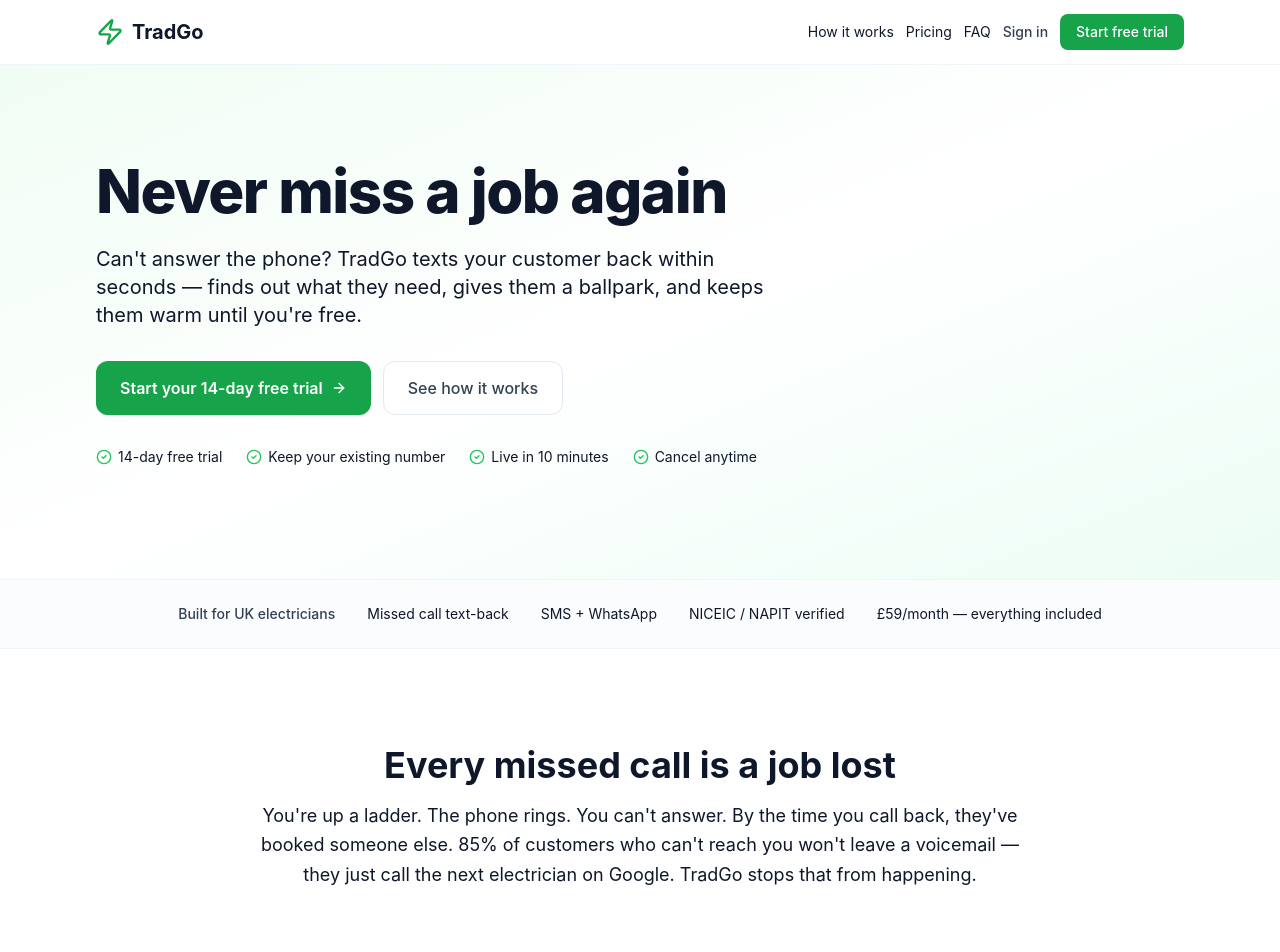
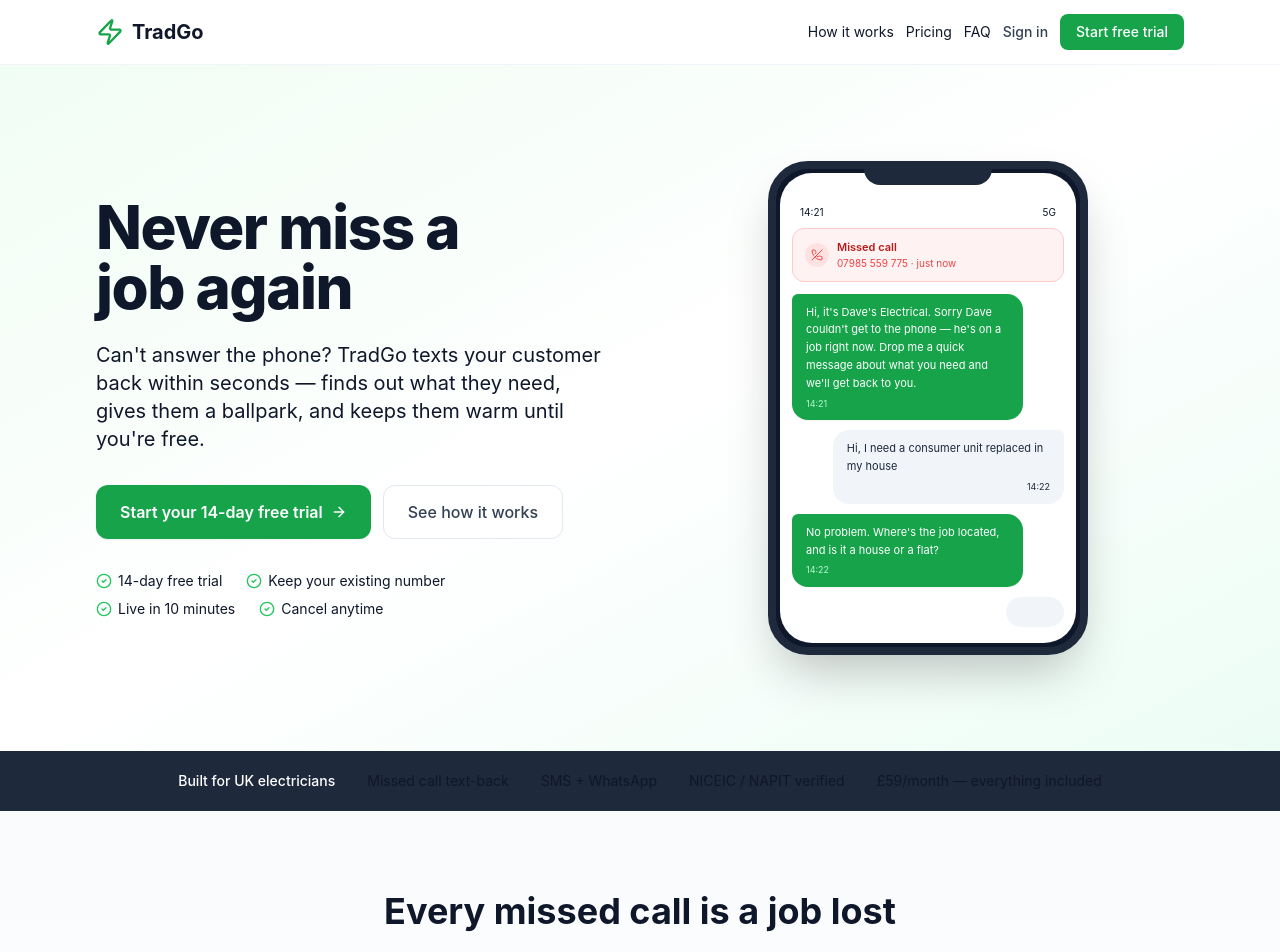
Before and after one commit to Agricog/TradGo, a React (Vite) app in the folder frontend/: page / in a window 1280 px wide. Shown: the top 952 px of the page. Built offline with nearby package versions, Linux system fonts and the light colour scheme; no server answers.

Commit message:
Update LandingPage.tsx

```diff
--- a/frontend/src/components/pages/LandingPage.tsx
+++ b/frontend/src/components/pages/LandingPage.tsx
@@ -225,6 +225,75 @@ const INCLUDED = [
 ]
 
 // ============================================================
+// Phone mockup component
+// ============================================================
+function PhoneMockup() {
+  return (
+    <div className="relative mx-auto w-[280px] sm:w-[320px]">
+      {/* Phone frame */}
+      <div className="rounded-[2.5rem] border-[8px] border-surface-800 bg-surface-900 p-1 shadow-2xl">
+        {/* Notch */}
+        <div className="absolute top-0 left-1/2 -translate-x-1/2 w-32 h-6 bg-surface-800 rounded-b-2xl z-10" />
+        {/* Screen */}
+        <div className="rounded-[2rem] bg-white overflow-hidden pt-8">
+          {/* Status bar */}
+          <div className="px-5 pb-2 flex items-center justify-between text-[10px] text-surface-400">
+            <span>14:21</span>
+            <span>5G</span>
+          </div>
+          {/* Missed call banner */}
+          <div className="mx-3 mb-3 bg-red-50 border border-red-200 rounded-xl px-3 py-2.5">
+            <div className="flex items-center gap-2">
+              <div className="h-6 w-6 rounded-full bg-red-100 flex items-center justify-center">
+                <PhoneOff className="h-3 w-3 text-red-500" />
+              </div>
+              <div>
+                <p className="text-[11px] font-semibold text-red-700">Missed call</p>
+                <p className="text-[10px] text-red-500">07985 559 775 · just now</p>
+              </div>
+            </div>
+          </div>
+          {/* Text conversation */}
+          <div className="px-3 space-y-2.5 pb-4">
+            {/* TradGo message */}
+            <div className="flex justify-start">
+              <div className="bg-brand-600 text-white rounded-2xl rounded-tl-md px-3.5 py-2.5 max-w-[85%] shadow-sm">
+                <p className="text-[11px] leading-relaxed">Hi, it's Dave's Electrical. Sorry Dave couldn't get to the phone — he's on a job right now. Drop me a quick message about what you need and we'll get back to you.</p>
+                <p className="text-[9px] text-brand-200 mt-1">14:21</p>
+              </div>
+            </div>
+            {/* Customer reply */}
+            <div className="flex justify-end">
+              <div className="bg-surface-100 text-surface-800 rounded-2xl rounded-tr-md px-3.5 py-2.5 max-w-[85%]">
+                <p className="text-[11px] leading-relaxed">Hi, I need a consumer unit replaced in my house</p>
+                <p className="text-[9px] text-surface-400 mt-1 text-right">14:22</p>
+              </div>
+            </div>
+            {/* Agent response */}
+            <div className="flex justify-start">
+              <div className="bg-brand-600 text-white rounded-2xl rounded-tl-md px-3.5 py-2.5 max-w-[85%] shadow-sm">
+                <p className="text-[11px] leading-relaxed">No problem. Where's the job located, and is it a house or a flat?</p>
+                <p className="text-[9px] text-brand-200 mt-1">14:22</p>
+              </div>
+            </div>
+            {/* Typing indicator */}
+            <div className="flex justify-end">
+              <div className="bg-surface-100 rounded-2xl px-4 py-3">
+                <div className="flex gap-1">
+                  <div className="h-1.5 w-1.5 rounded-full bg-surface-400 animate-bounce" style={{ animationDelay: '0ms' }} />
+                  <div className="h-1.5 w-1.5 rounded-full bg-surface-400 animate-bounce" style={{ animationDelay: '150ms' }} />
+                  <div className="h-1.5 w-1.5 rounded-full bg-surface-400 animate-bounce" style={{ animationDelay: '300ms' }} />
+                </div>
+              </div>
+            </div>
+          </div>
+        </div>
+      </div>
+    </div>
+  )
+}
+
+// ============================================================
 // Component
 // ============================================================
 export default function LandingPage() {
@@ -313,8 +382,10 @@ export default function LandingPage() {
       {/* HERO */}
       <section className="relative overflow-hidden">
         <div className="absolute inset-0 bg-gradient-to-br from-brand-50 via-white to-emerald-50" />
-        <div className="relative max-w-6xl mx-auto px-4 sm:px-6 lg:px-8 pt-16 pb-20 sm:pt-24 sm:pb-28">
-          <div className="max-w-3xl">
+        <div className="relative max-w-6xl mx-auto px-4 sm:px-6 lg:px-8 pt-16 pb-16 sm:pt-24 sm:pb-24">
+          <div className="grid lg:grid-cols-2 gap-12 lg:gap-16 items-center">
+            {/* Left column — copy */}
+            <div>
               <h1 className="text-4xl sm:text-5xl lg:text-6xl font-extrabold text-surface-900 tracking-tight leading-[1.1]">
                 Never miss a job&nbsp;again
               </h1>
@@ -346,13 +417,18 @@ export default function LandingPage() {
                 <span className="flex items-center gap-1.5"><CheckCircle2 className="h-4 w-4 text-brand-500" /> Cancel anytime</span>
               </div>
             </div>
+            {/* Right column — phone mockup */}
+            <div className="hidden lg:flex justify-center">
+              <PhoneMockup />
+            </div>
+          </div>
         </div>
       </section>
 
       {/* SOCIAL PROOF BAR */}
-      <section className="border-y border-surface-100 bg-surface-50/50">
-        <div className="max-w-6xl mx-auto px-4 sm:px-6 lg:px-8 py-6 flex flex-wrap items-center justify-center gap-8 text-sm text-surface-500">
-          <span className="text-surface-700 font-medium">Built for UK electricians</span>
+      <section className="bg-surface-800">
+        <div className="max-w-6xl mx-auto px-4 sm:px-6 lg:px-8 py-5 flex flex-wrap items-center justify-center gap-8 text-sm text-surface-300">
+          <span className="text-white font-medium">Built for UK electricians</span>
           <span>Missed call text-back</span>
           <span>SMS + WhatsApp</span>
           <span>NICEIC / NAPIT verified</span>
@@ -361,9 +437,9 @@ export default function LandingPage() {
       </section>
 
       {/* PROBLEM / SOLUTION */}
-      <section className="py-16 sm:py-24">
-        <div className="max-w-6xl mx-auto px-4 sm:px-6 lg:px-8">
-          <div className="max-w-3xl mx-auto text-center mb-12">
+      <section className="bg-gradient-to-b from-surface-50 to-white">
+        <div className="max-w-6xl mx-auto px-4 sm:px-6 lg:px-8 py-14 sm:py-20">
+          <div className="max-w-3xl mx-auto text-center">
             <h2 className="text-3xl sm:text-4xl font-bold text-surface-900">
               Every missed call is a job lost
             </h2>
@@ -375,7 +451,7 @@ export default function LandingPage() {
       </section>
 
       {/* FEATURES */}
-      <section className="py-16 sm:py-24 bg-surface-50/50">
+      <section className="py-14 sm:py-20 bg-white">
         <div className="max-w-6xl mx-auto px-4 sm:px-6 lg:px-8">
           <div className="text-center mb-12">
             <h2 className="text-3xl sm:text-4xl font-bold text-surface-900">
@@ -387,8 +463,8 @@ export default function LandingPage() {
           </div>
           <div className="grid sm:grid-cols-2 lg:grid-cols-3 gap-6 sm:gap-8">
             {FEATURES.map((feature) => (
-              <div key={feature.title} className="bg-white rounded-2xl p-6 sm:p-8 border border-surface-100 hover:border-brand-200 hover:shadow-sm transition-all">
-                <div className="h-10 w-10 rounded-xl bg-brand-50 flex items-center justify-center mb-4">
+              <div key={feature.title} className="bg-surface-50 rounded-2xl p-6 sm:p-8 border border-surface-100 hover:border-brand-200 hover:shadow-sm transition-all">
+                <div className="h-10 w-10 rounded-xl bg-brand-100 flex items-center justify-center mb-4">
                   <feature.icon className="h-5 w-5 text-brand-600" />
                 </div>
                 <h3 className="text-lg font-semibold text-surface-900 mb-2">{feature.title}</h3>
@@ -400,7 +476,7 @@ export default function LandingPage() {
       </section>
 
       {/* HOW IT WORKS */}
-      <section id="how-it-works" className="py-16 sm:py-24 scroll-mt-20">
+      <section id="how-it-works" className="py-14 sm:py-20 bg-surface-50 scroll-mt-20">
         <div className="max-w-6xl mx-auto px-4 sm:px-6 lg:px-8">
           <div className="text-center mb-12">
             <h2 className="text-3xl sm:text-4xl font-bold text-surface-900">
@@ -433,7 +509,7 @@ export default function LandingPage() {
       </section>
 
       {/* CLASSIFICATION EXPLAINER */}
-      <section className="py-16 sm:py-24 bg-surface-50/50">
+      <section className="py-14 sm:py-20 bg-white">
         <div className="max-w-6xl mx-auto px-4 sm:px-6 lg:px-8">
           <div className="max-w-3xl mx-auto">
             <h2 className="text-3xl sm:text-4xl font-bold text-surface-900 text-center mb-4">
@@ -443,7 +519,7 @@ export default function LandingPage() {
               Every message the agent sends is classified into one of three categories:
             </p>
             <div className="space-y-4">
-              <div className="bg-white rounded-xl p-5 border border-surface-100 flex gap-4 items-start">
+              <div className="bg-green-50 rounded-xl p-5 border border-green-100 flex gap-4 items-start">
                 <div className="shrink-0 h-8 w-8 rounded-lg bg-green-100 flex items-center justify-center">
                   <CheckCircle2 className="h-4 w-4 text-green-600" />
                 </div>
@@ -452,7 +528,7 @@ export default function LandingPage() {
                   <p className="text-sm text-surface-600 mt-0.5">General info, availability, service area. Things the agent knows for sure. Sent instantly so the customer gets a fast reply.</p>
                 </div>
               </div>
-              <div className="bg-white rounded-xl p-5 border border-surface-100 flex gap-4 items-start">
+              <div className="bg-amber-50 rounded-xl p-5 border border-amber-100 flex gap-4 items-start">
                 <div className="shrink-0 h-8 w-8 rounded-lg bg-amber-100 flex items-center justify-center">
                   <Shield className="h-4 w-4 text-amber-600" />
                 </div>
@@ -461,7 +537,7 @@ export default function LandingPage() {
                   <p className="text-sm text-surface-600 mt-0.5">Estimates, pricing, anything the agent isn't 100% sure about. You see the draft, approve it, edit it, or write your own reply.</p>
                 </div>
               </div>
-              <div className="bg-white rounded-xl p-5 border border-surface-100 flex gap-4 items-start">
+              <div className="bg-red-50 rounded-xl p-5 border border-red-100 flex gap-4 items-start">
                 <div className="shrink-0 h-8 w-8 rounded-lg bg-red-100 flex items-center justify-center">
                   <Zap className="h-4 w-4 text-red-600" />
                 </div>
@@ -476,7 +552,7 @@ export default function LandingPage() {
       </section>
 
       {/* VERIFIED CREDENTIALS */}
-      <section className="py-16 sm:py-24">
+      <section className="py-14 sm:py-20 bg-surface-50">
         <div className="max-w-6xl mx-auto px-4 sm:px-6 lg:px-8">
           <div className="max-w-3xl mx-auto text-center">
             <h2 className="text-3xl sm:text-4xl font-bold text-surface-900">
@@ -490,7 +566,7 @@ export default function LandingPage() {
       </section>
 
       {/* THE LEARNING LOOP */}
-      <section className="py-16 sm:py-24 bg-surface-50/50">
+      <section className="py-14 sm:py-20 bg-white">
         <div className="max-w-6xl mx-auto px-4 sm:px-6 lg:px-8">
           <div className="max-w-3xl mx-auto text-center">
             <h2 className="text-3xl sm:text-4xl font-bold text-surface-900">
@@ -504,7 +580,7 @@ export default function LandingPage() {
       </section>
 
       {/* PRICING */}
-      <section id="pricing" className="py-16 sm:py-24 scroll-mt-20">
+      <section id="pricing" className="py-14 sm:py-20 bg-surface-50 scroll-mt-20">
         <div className="max-w-6xl mx-auto px-4 sm:px-6 lg:px-8">
           <div className="text-center mb-12">
             <h2 className="text-3xl sm:text-4xl font-bold text-surface-900">
@@ -515,7 +591,7 @@ export default function LandingPage() {
             </p>
           </div>
           <div className="max-w-md mx-auto">
-            <div className="bg-white rounded-2xl border-2 border-brand-600 p-8 sm:p-10 shadow-sm">
+            <div className="bg-white rounded-2xl border-2 border-brand-600 p-8 sm:p-10 shadow-lg">
               <div className="text-center">
                 <h3 className="text-lg font-semibold text-surface-900">TradGo Solo</h3>
                 <div className="mt-4 flex items-baseline justify-center gap-1">
@@ -546,15 +622,15 @@ export default function LandingPage() {
       </section>
 
       {/* FAQ */}
-      <section id="faq" className="py-16 sm:py-24 bg-surface-50/50 scroll-mt-20">
+      <section id="faq" className="py-14 sm:py-20 bg-white scroll-mt-20">
         <div className="max-w-6xl mx-auto px-4 sm:px-6 lg:px-8">
           <h2 className="text-3xl sm:text-4xl font-bold text-surface-900 text-center mb-12">
             Questions electricians ask
           </h2>
-          <div className="max-w-3xl mx-auto space-y-6">
+          <div className="max-w-3xl mx-auto space-y-4">
             {(STRUCTURED_DATA['@graph'].find((item) => item['@type'] === 'FAQPage') as { mainEntity: Array<{ name: string; acceptedAnswer: { text: string } }> } | undefined)?.mainEntity.map((faq) => (
-              <details key={faq.name} className="group bg-white rounded-xl border border-surface-100 overflow-hidden">
-                <summary className="flex items-center justify-between cursor-pointer px-6 py-4 text-left font-medium text-surface-900 hover:bg-surface-50 transition-colors">
+              <details key={faq.name} className="group bg-surface-50 rounded-xl border border-surface-100 overflow-hidden">
+                <summary className="flex items-center justify-between cursor-pointer px-6 py-4 text-left font-medium text-surface-900 hover:bg-surface-100 transition-colors">
                   {faq.name}
                   <span className="ml-4 shrink-0 text-surface-400 group-open:rotate-45 transition-transform text-xl leading-none">+</span>
                 </summary>
@@ -588,20 +664,20 @@ export default function LandingPage() {
       </section>
 
       {/* FOOTER */}
-      <footer className="border-t border-surface-100 bg-white">
+      <footer className="border-t border-surface-100 bg-surface-900">
         <div className="max-w-6xl mx-auto px-4 sm:px-6 lg:px-8 py-10">
           <div className="flex flex-col sm:flex-row items-center justify-between gap-6">
             <div className="flex items-center gap-2">
-              <Zap className="h-5 w-5 text-brand-600" />
-              <span className="font-bold text-surface-900">TradGo</span>
+              <Zap className="h-5 w-5 text-brand-400" />
+              <span className="font-bold text-white">TradGo</span>
             </div>
-            <div className="flex items-center gap-6 text-sm text-surface-500">
-              <Link to="/privacy" className="hover:text-surface-900 transition-colors">Privacy Policy</Link>
-              <Link to="/terms" className="hover:text-surface-900 transition-colors">Terms of Service</Link>
-              <Link to="/dashboard" className="hover:text-surface-900 transition-colors">Sign in</Link>
+            <div className="flex items-center gap-6 text-sm text-surface-400">
+              <Link to="/privacy" className="hover:text-white transition-colors">Privacy Policy</Link>
+              <Link to="/terms" className="hover:text-white transition-colors">Terms of Service</Link>
+              <Link to="/dashboard" className="hover:text-white transition-colors">Sign in</Link>
             </div>
           </div>
-          <p className="mt-6 text-center text-xs text-surface-400">
+          <p className="mt-6 text-center text-xs text-surface-500">
             © {new Date().getFullYear()} TradGo. Built for UK electricians. All rights reserved.
           </p>
         </div>
```
Lines whose indentation alone changed are shown as unchanged.
